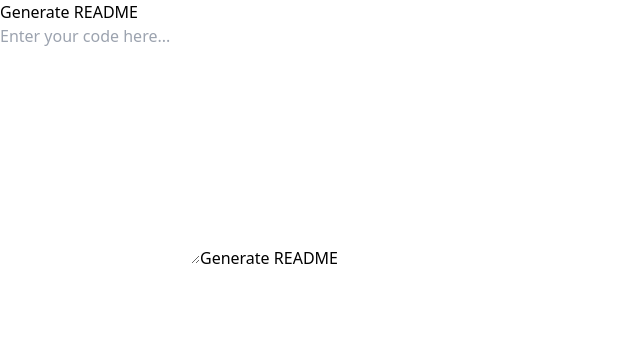
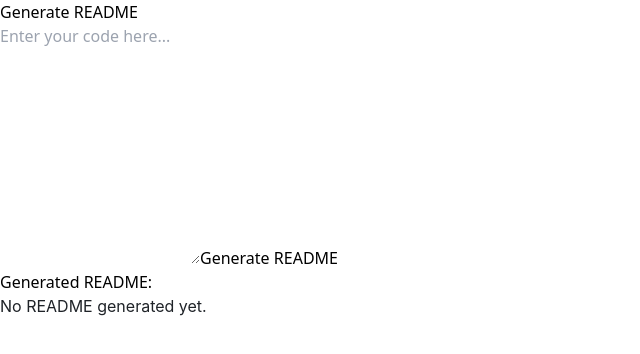
Before and after one commit to rishabh3562/CodeNote, a React (Vite) app in the folder frontend/: page /generateReadme in a window 1280 px wide. Shown: the top 354 px of the page, without its empty margins (0-640 px from the left). Built offline with nearby package versions, Linux system fonts and the light colour scheme.

Commit message:
left-right gitcss setup rehypeRaw only

```diff
--- a/frontend/package.json
+++ b/frontend/package.json
@@ -18,12 +18,15 @@
     "github-markdown-css": "^5.7.0",
     "markdown-it": "^14.1.0",
     "marked": "^14.1.3",
+    "prismjs": "^1.29.0",
     "react": "^18.3.1",
     "react-dom": "^18.3.1",
+    "react-loader-spinner": "^6.1.6",
     "react-markdown": "^9.0.1",
     "react-query": "^3.39.3",
     "react-quill": "^2.0.0",
     "react-router-dom": "^6.24.1",
+    "rehype-prism-plus": "^2.0.0",
     "rehype-raw": "^7.0.0",
     "remark": "^15.0.1",
     "remark-gfm": "^4.0.0",
--- a/frontend/src/pages/GenerateSingleReadme.jsx
+++ b/frontend/src/pages/GenerateSingleReadme.jsx
@@ -5,8 +5,10 @@ import { unified } from "unified";
 import remarkParse from "remark-parse";
 import remarkStringify from "remark-stringify";
 import rehypeRaw from "rehype-raw";
-import "github-markdown-css"; // Import GitHub Markdown CSS for better styling
-
+import "github-markdown-css"; // GitHub Markdown CSS
+import { Puff } from "react-loader-spinner"; // Loader component
+import 'prismjs/themes/prism-tomorrow.css'; // Prism theme
+import rehypePrism from 'rehype-prism-plus';
 function GenerateReadmeComponent() {
   const [code, setCode] = useState("");
   const [markdownContent, setMarkdownContent] = useState("");
@@ -18,7 +20,7 @@ function GenerateReadmeComponent() {
     // Process the markdown content using unified
     unified()
       .use(remarkParse)
-      .use(remarkStringify, { gfm: true }) // Enable GitHub Flavored Markdown
+      .use(remarkStringify, { gfm: false }) // Enable GitHub Flavored Markdown
       .process(readmeData)
       .then((file) => {
         const cleanedMarkdown = String(file).replace(/\n{2,}/g, "\n\n"); // Clean unnecessary new lines
@@ -27,14 +29,21 @@ function GenerateReadmeComponent() {
   };
 
   // Use mutation with onSuccess handler
-  const { mutate, isLoading: isGenerating, isError, error } = useGenerateReadme(onSuccess);
+  const {
+    mutate,
+    isLoading: isGenerating,
+    isError,
+    error,
+  } = useGenerateReadme(onSuccess);
 
   const handleGenerate = () => {
     mutate(code); // No need to await, result will be handled by onSuccess
   };
 
   return (
-    <div className="max-w-3xl mx-auto p-4">
+    <div className="grid grid-cols-2 gap-4 max-w-6xl mx-auto p-4">
+      {/* Left Column: Text Area */}
+      <div>
         <h2 className="text-2xl font-bold mb-4">Generate README</h2>
         <textarea
           className="w-full p-2 border rounded-md border-gray-300 mb-4"
@@ -52,17 +61,30 @@ function GenerateReadmeComponent() {
         >
           {isGenerating ? "Generating..." : "Generate README"}
         </button>
+
+        {/* Show loader if generating */}
+        {isGenerating && (
+          <div className="flex justify-center mb-4">
+            <Puff height="50" width="50" color="blue" ariaLabel="loading" />
+          </div>
+        )}
+
         {isError && <p className="text-red-500 mb-4">Error: {error.message}</p>}
-      {markdownContent && (
-        <div className="mb-4">
-          <h3 className="text-xl font-semibold">Generated README:</h3>
+      </div>
+
+      {/* Right Column: Generated README */}
+      <div>
+        <h3 className="text-xl font-semibold mb-4">Generated README:</h3>
         <div className="markdown-body bg-gray-100 p-4 border border-gray-300 rounded-md">
+          {markdownContent ? (
             <ReactMarkdown rehypePlugins={[rehypeRaw]}>
               {markdownContent}
             </ReactMarkdown>
+          ) : (
+            <p className="text-gray-500">No README generated yet.</p>
+          )}
         </div>
       </div>
-      )}
     </div>
   );
 }
```
Also changed, not shown: 1 other file (tests, documents, lock files or other folders). Lines whose indentation alone changed are shown as unchanged.
